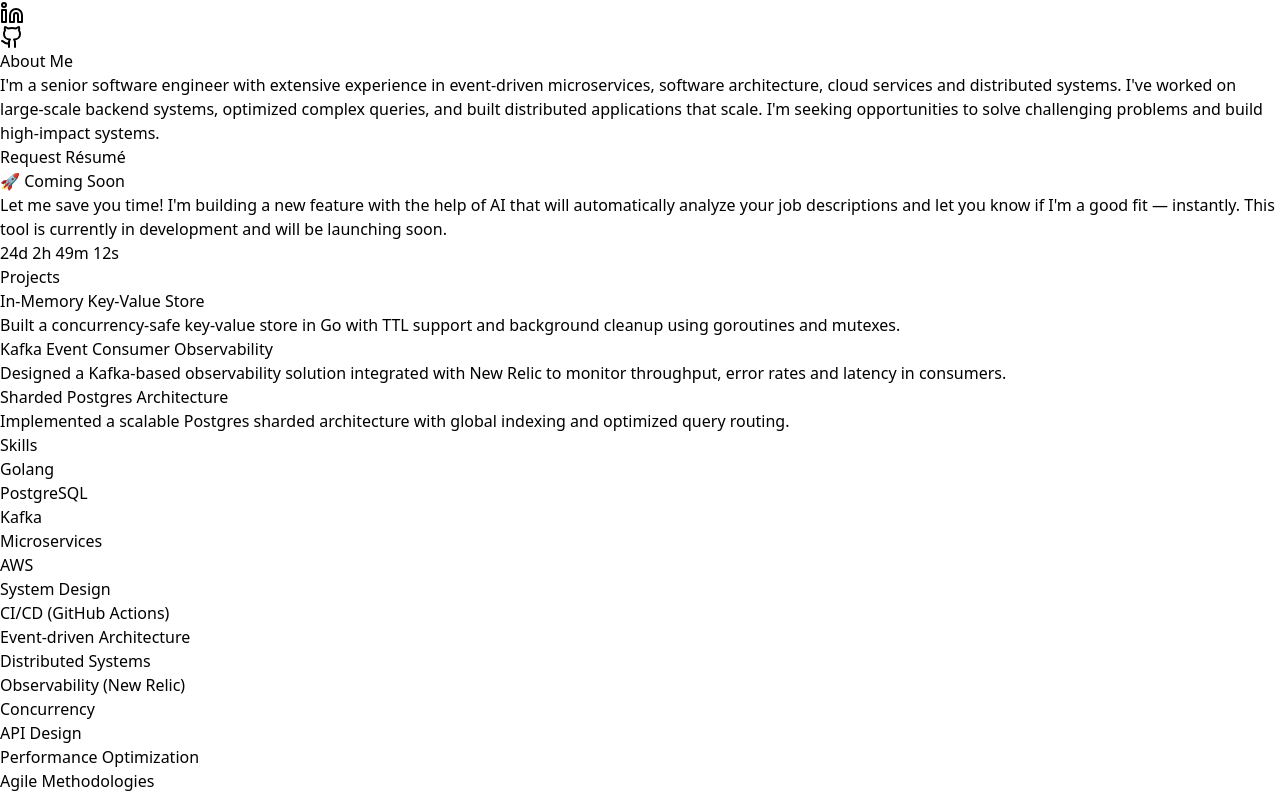
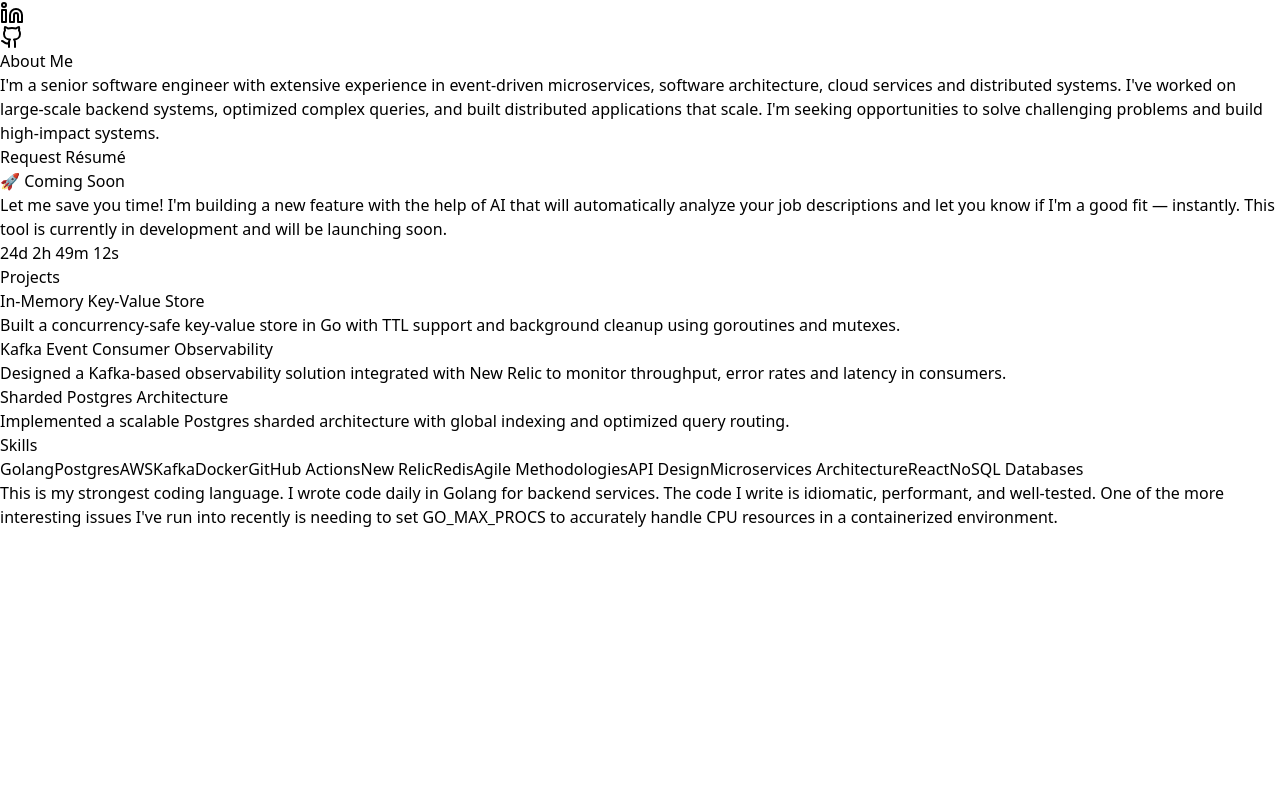
Before and after one commit to sh3r4rd/sh3r4rd.com, a React (Vite) app: page / in a window 1280 px wide. Shown: the part 395-1188 px from the top of the page. After the commit the page ends 924 px from the top, so only its background shows below. Built offline with nearby package versions, Linux system fonts and the light colour scheme.

Commit message:
more interactive skills section

```diff
--- a/src/App.jsx
+++ b/src/App.jsx
@@ -141,28 +141,99 @@ function HomePage() {
           </div>
         </section>
 
-        <section>
-          <h2 className="text-2xl font-semibold mb-4">Skills</h2>
-          <ul className="grid grid-cols-2 gap-2 text-gray-700 dark:text-gray-300">
-            <li>Golang</li>
-            <li>PostgreSQL</li>
-            <li>Kafka</li>
-            <li>Microservices</li>
-            <li>AWS</li>
-            <li>System Design</li>
-            <li>CI/CD (GitHub Actions)</li>
-            <li>Event-driven Architecture</li>
-            <li>Distributed Systems</li>
-            <li>Observability (New Relic)</li>
-            <li>Concurrency</li>
-            <li>API Design</li>
-            <li>Performance Optimization</li>
-            <li>Agile Methodologies</li>
-          </ul>
-        </section>
+        <SkillsSection />
+      </section>
+  );
+}
 
+function SkillsSection() {
+  const skills = [
+    {
+      name: "Golang",
+      description: `This is my strongest coding language. I wrote code daily in Golang for backend services. The code I write is idiomatic, performant, and well-tested.
+      One of the more interesting issues I've run into recently is needing to set GO_MAX_PROCS to accurately handle CPU resources in a containerized environment.`
+    },
+    {
+      name: "Postgres",
+      description: `I've worked with SQL databases extensively, particularly Postgres. I have experience with advanced querying, indexing strategies, and performance
+      optimizations. One pattern I use often in microservices with Postgres is the outbox pattern, which allows me to handle eventual consistency and message delivery guarantees.`
+    },
+    {
+      name: "AWS",
+      description: `I've used many of AWS's services, including EC2, Lambda, S3, CloudFront, and RDS to design and implement software solutions. One interesting service that
+      I used recently is AWS Device Farm, which allows me to test mobile applications on real devices in the cloud. This is particularly useful for ensuring compatibility
+      across different devices and OS versions.`
+    },
+    {
+      name: "Kafka",
+      description: `I've used Kafka for building event-driven architectures at a few jobs. I often use it to decouple services and ensure reliable message delivery. I've used with and
+      without a schema registry, depending on the use case.`
+    },
+    {
+      name: "Docker",
+      description: `Docker has been a crucial part of my developer workflow at every job. I use it to containerize applications, manage dependencies, and ensure consistent environments
+      across development, testing, and production. It's particularly useful for microservices architectures, where each service can run in its own container with its own dependencies.`
+    },
+    {
+      name: "GitHub Actions",
+      description: `I've used GitHub Actions for automating CI/CD pipelines, running tests, and deploying applications. It's a powerful tool for ensuring code quality and streamlining the development process.`
+    },
+    {
+      name: "New Relic",
+      description: `I've used New Relic for application performance monitoring and observability. It provides valuable insights into application performance, user interactions, and infrastructure health.
+      I've integrated it with various services to track key metrics and troubleshoot issues effectively.`
+    },
+    {
+      name: "Redis",
+      description: `I've used Redis for caching, session management, and real-time data processing. It's an excellent tool for improving application performance and scalability, especially in high-traffic environments.
+      I've implemented Redis in various architectures to handle caching and pub/sub messaging patterns effectively. I currently use Redis to handle caching for complex queries used to determine participant compliance in a study.`
+    },
+    {
+      name: "Agile Methodologies",
+      description: `I've worked with Agile methodologies throughout my career, participating in Scrum and Kanban processes. I value iterative development, continuous feedback, and cross-functional collaboration.
+      These principles have helped me deliver high-quality software that meets user needs effectively.`
+    },
+    {
+      name: "API Design",
+      description: `I've designed and implemented RESTful APIs and GraphQL endpoints for various applications. I focus on creating intuitive and efficient APIs that meet the needs of both frontend developers and end-users.
+      I also prioritize API documentation and versioning to ensure smooth integration and maintainability. I've used tools like Swagger and Postman to document and test APIs effectively.`
+    },
+    {
+      name: "Microservices Architecture",
+      description: `I've designed and implemented microservices architectures for scalable and maintainable applications. I focus on service decomposition, inter-service communication (with experience in gRPC and REST), and data management strategies.
+      I've used technologies like Docker, Kubernetes, and Apache Kafka to manage microservices effectively. I also prioritize observability and monitoring to ensure the health and performance of distributed systems.`
+    },
+    {
+      name: "React",
+      description: `I've used React for building dynamic and responsive user interfaces. I am currently more of a backend engineer, but I have experience with React and its ecosystem, including state management with Redux and context API.`
+    },
+    {
+      name: "NoSQL Databases",
+      description: `I've worked with NoSQL databases like MongoDB and Neo4j for applications that require flexible data models and horizontal scalability. I have experience designing data schemas, optimizing queries, and integrating these databases with various backend technologies.`
+    }
+  ];
+  const [selected, setSelected] = useState(0);
 
-      </section>
+  return (
+    <section className="text-center">
+      <h2 className="text-2xl font-bold mb-4">Skills</h2>
+      <div className="flex flex-wrap justify-center gap-4 mb-4">
+        {skills.map((skill, idx) => (
+          <button
+            key={idx}
+            onClick={() => setSelected(selected === idx ? null : idx)}
+            className={`transition-all duration-300 text-white px-4 py-2 rounded-full shadow-md ${selected === idx ? 'text-xl bg-purple-600 scale-110' : 'bg-indigo-500 hover:bg-indigo-600'}`}
+          >
+            {skill.name}
+          </button>
+        ))}
+      </div>
+      {selected !== null && (
+        <div className="max-w-xl mx-auto text-gray-100 bg-gray-800 rounded-lg p-4 shadow-inner">
+          {skills[selected].description}
+        </div>
+      )}
+    </section>
   );
 }
 
```
